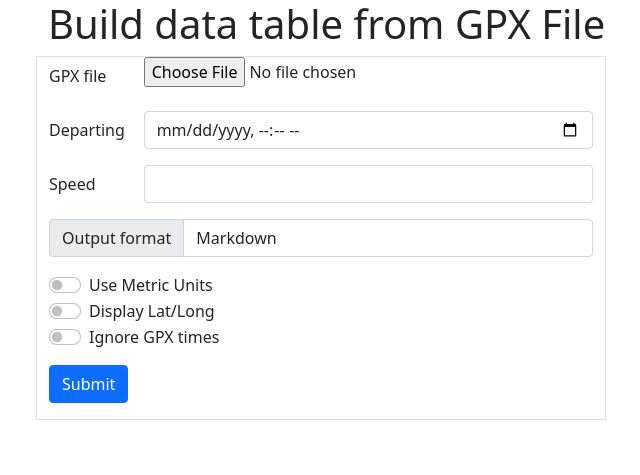
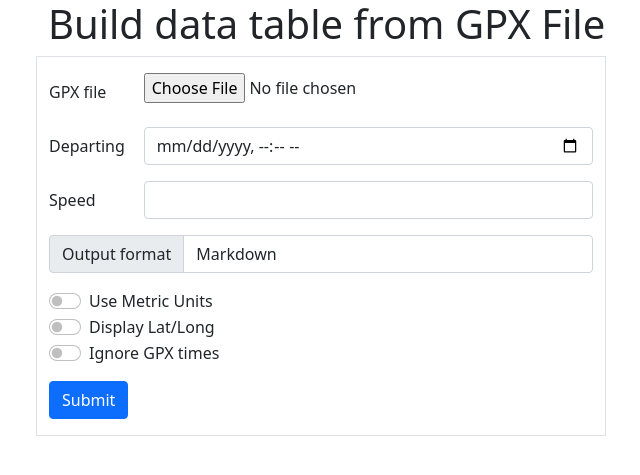
Before and after one commit to pleasantone/gpxtr, a Flask app: page / in a window 1280 px wide. Shown: the top 475 px of the page, without its empty margins (34-674 px from the left). Run offline with Flask 3, Linux system fonts and the light colour scheme.

Commit message:
Clean up web page margins

```diff
--- a/src/gpxtable/templates/upload.html
+++ b/src/gpxtable/templates/upload.html
@@ -13,28 +13,28 @@
     <div class="row">
       <div class="col-md-6 border">
         <form id="gpx_upload" method="post" enctype="multipart/form-data">
-          <div class="row mb-3">
+          <div class="row my-3">
             <label class="col-sm-2 col-form-label" for="file">GPX file</label>
             <div class="col-sm-10">
               <input class="form-control-file" type="file" id="file" name="file" required>
             </div>
           </div>
 
-          <div class="row mb-3">
+          <div class="row my-3">
             <label class="col-sm-2 col-form-label" for="departure">Departing</label>
             <div class="col-sm-10">
               <input class="form-control" type="datetime-local" id="departure" name="departure">
             </div>
           </div>
 
-          <div class="row mb-3">
+          <div class="row my-3">
             <label class="col-sm-2 col-form-label" for="speed">Speed</label>
             <div class="col-sm-10">
               <input class="form-control" type="text" id="speed" name="speed" pattern="[\d\.]*" inputmode="numeric" size="3" aria-describedby="speedHelp">
             </div>
           </div>
 
-          <div class="input-group mb-3">
+          <div class="input-group my-3">
             <label class="input-group-text" for="output">Output format</label>
             <select class="form-control" id="output" name="output">
               <option value="markdown" selected>Markdown</option>
@@ -43,7 +43,7 @@
             </select>
           </div>
 
-          <div class="mb-3">
+          <div class="my-3">
             <div class="form-check form-switch">
               <label class="form-check-label" for="metric">Use Metric Units</label>
               <input class="form-check-input" type="checkbox" name="metric" id="metric">
```
